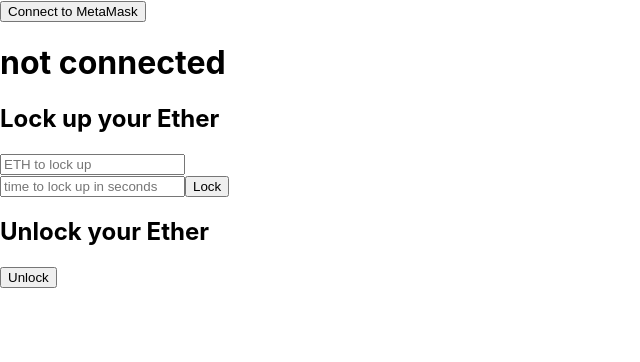
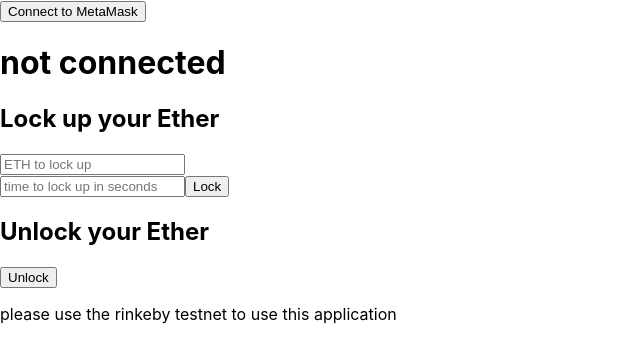
Before and after one commit to apinanyogaratnam/timed-vault, a Next.js app: page / in a window 1280 px wide. Shown: the top 362 px of the page, without its empty margins (0-640 px from the left). Built offline with nearby package versions, Linux system fonts and the light colour scheme.

Commit message:
added p tag for which network to use

```diff
--- a/pages/index.js
+++ b/pages/index.js
@@ -78,6 +78,7 @@ export default function Home() {
             <form>
                 <button onClick={unlockFunds}>Unlock</button>
             </form>
+            <p>please use the rinkeby testnet to use this application</p>
         </div>
     );
 }
```
